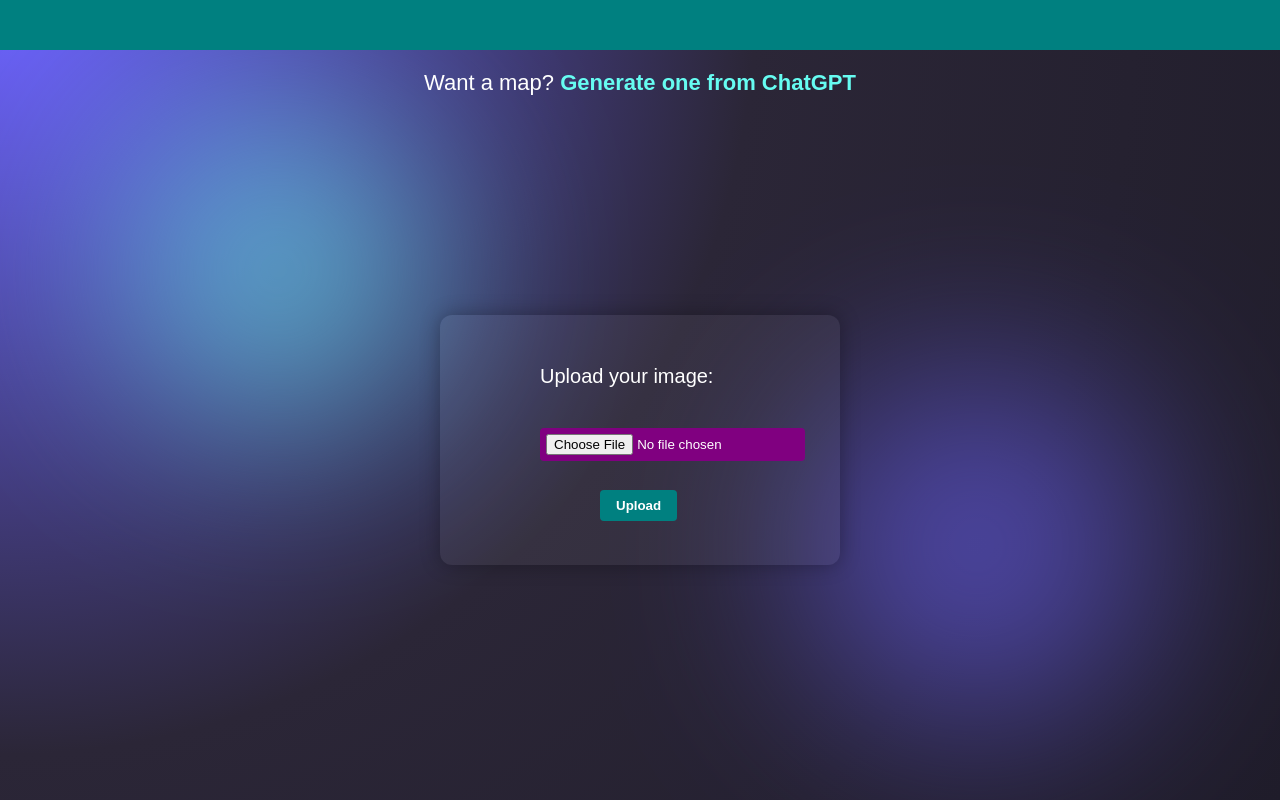
After one commit to AbdulRehman27604/HomeTag, a Flask app: page /upload in a window 1280 px wide. The commit adds this page. Run offline with Flask 3, Linux system fonts and the light colour scheme; a user stored in the database is signed in.

Commit message:
Added more HTML files

```diff
--- a/app.py
+++ b/app.py
@@ -1,4 +1,6 @@
 import os
+import cloudinary
+import cloudinary.uploader
 from flask_sqlalchemy import SQLAlchemy
 from datetime import datetime
 from flask import Flask, render_template, redirect, url_for, request, session
@@ -6,12 +8,18 @@ from flask import Flask, render_template, redirect, url_for, request, session
 
 app = Flask(__name__)
 app.secret_key = "dfsfscasfvsrvsvasavawev"
-#app.config['SQLALCHEMY_DATABASE_URI'] = 'mysql+pymysql://root:Stack2764@localhost/Tracker'
+app.config['SQLALCHEMY_DATABASE_URI'] = 'mysql+pymysql://root:Stack2764@localhost/Tracker'
 #app.config['SQLALCHEMY_DATABASE_URI'] = 'postgresql://hometag_db_user:hChQAQXkhGsuGxCiZgEOjruFYqF7dBGf@dpg-d3i8vrripnbc73dvqqjg-a/hometag_db'
 #app.config['SQLALCHEMY_DATABASE_URI'] = os.environ.get('DATABASE_URL')
-app.config['SQLALCHEMY_DATABASE_URI'] = 'postgresql://hometag_db_user:hChQAQXkhGsuGxCiZgEOjruFYqF7dBGf@dpg-d3i8vrripnbc73dvqqjg-a.oregon-postgres.render.com/hometag_db'
+#app.config['SQLALCHEMY_DATABASE_URI'] = 'postgresql://hometag_db_user:hChQAQXkhGsuGxCiZgEOjruFYqF7dBGf@dpg-d3i8vrripnbc73dvqqjg-a.oregon-postgres.render.com/hometag_db'
 app.config['SQLALCHEMY_TRACK_MODIFICATIONS'] = False
 db = SQLAlchemy(app)
+
+cloudinary.config(
+    cloud_name="dsvzgjv9d",
+    api_key="515266151663176",
+    api_secret="gbqfJ7R9aK4SSh2zTx5dqHT2DXs"
+)
 
 class User(db.Model):
     __tablename__ = 'users'
@@ -35,6 +43,18 @@ class UserItems(db.Model):
     dates = db.Column(db.String(100))
     available = db.Column(db.String(50))
 
+class UserImages(db.Model):
+    __tablename__ = 'userimages'
+
+    id = db.Column(db.Integer, primary_key=True, autoincrement=True)
+    email = db.Column(
+        db.String(100),
+        db.ForeignKey('users.email', ondelete='CASCADE'),
+        nullable=False
+    )
+    image_url = db.Column(db.String(500), nullable=False)
+    uploaded_at = db.Column(db.DateTime, default=db.func.current_timestamp())
+    user = db.relationship('User', backref=db.backref('images', lazy=True, cascade="all, delete-orphan"))
 
 
 @app.route('/', methods=['GET', 'POST'])
@@ -80,54 +100,94 @@ def signup():
 
             db.session.add(new_user)
             db.session.commit()
-            return redirect(url_for('mainpage'))
 
-        return f"<h2>Welcome, {fname} {lname}!</h2><p>Your account has been saved!</p>"
+            session['user'] = new_user.email
+            session.permanent = True
+
+            return redirect(url_for('upload'))
+
+        #return f"<h2>Welcome, {fname} {lname}!</h2><p>Your account has been saved!</p>"
 
     return render_template('signup.html')
 
-from datetime import datetime
+@app.route('/upload', methods=['GET', 'POST'])
+def upload():
+
+    if 'user' not in session:
+        return redirect(url_for('login'))
+
+    if request.method == 'POST':
+        file = request.files.get('file')
+        if file:
+            print("Got file:", file.filename)
+            try:
+                result = cloudinary.uploader.upload(file)
+                print("Uploaded:", result['secure_url'])
+            except Exception as e:
+                print("Cloudinary error:", e)
+                return "Cloudinary failed: " + str(e)
+
+            new_image = UserImages(email=session['user'], image_url=result['secure_url'])
+            db.session.add(new_image)
+            db.session.commit()
+
+            return redirect(url_for('mainpage'))
+        else:
+            print("No file received")
+
+    return render_template('ImageUpload.html')
 
 @app.route('/mainpage', methods=['GET', 'POST'])
 def mainpage():
-    if 'user' in session:
-        user_email = session['user']
+    if 'user' not in session:
+        return redirect(url_for('login'))
 
-        if request.method == 'POST':
-            item_name = request.form['ItemName']
-            location = request.form['Loc']
-            coordinates = request.form['Coordinates']
-            available = request.form['available']
+    user_email = session['user']
 
-            new_item = UserItems(
-                email=user_email,
-                itemname=item_name,
-                location=location,
-                coordinates=coordinates,
-                available=available,
-                dates=datetime.now().strftime("%Y-%m-%d %H:%M:%S")
-            )
+    image_entry = UserImages.query.filter_by(email=user_email).order_by(UserImages.uploaded_at.desc()).first()
+    image_url = image_entry.image_url if image_entry else None
 
-            db.session.add(new_item)
-            db.session.commit()
+    if request.method == 'POST':
+        item_name = request.form['ItemName']
+        location = request.form['Loc']
+        coordinates = request.form['Coordinates']
+        available = request.form['available']
 
-            msg = "✅ Item added successfully!"
+        new_item = UserItems(
+            email=user_email,
+            itemname=item_name,
+            location=location,
+            coordinates=coordinates,
+            available=available,
+            dates=datetime.now().strftime("%Y-%m-%d %H:%M:%S")
+        )
 
-            # after inserting, refresh the list
-            items = UserItems.query.filter_by(email=user_email).all()
-            return render_template('mainpage.html', msg=msg, items=items)
+        db.session.add(new_item)
+        db.session.commit()
 
-        # GET request → just show existing items
+        print(image_url)
+        msg = "✅ Item added successfully!"
+
         items = UserItems.query.filter_by(email=user_email).all()
-        return render_template('mainpage.html', items=items)
+        return render_template('mainpage.html', msg=msg, items=items, image_url=image_url)
 
-    else:
-        return redirect(url_for('login'))
+    # GET request
+    items = UserItems.query.filter_by(email=user_email).all()
+    return render_template('mainpage.html', items=items, image_url=image_url)
+
 
 
 @app.route('/additem')
 def additem():
-    return render_template('additem.html')
+    if 'user' not in session:
+        return redirect(url_for('login'))
+
+    user_email = session['user']
+
+    image_entry = UserImages.query.filter_by(email=user_email).order_by(UserImages.uploaded_at.desc()).first()
+    image_url = image_entry.image_url if image_entry else None
+
+    return render_template('additem.html', image_url=image_url)
 
 @app.route('/logout')
 def logout():
--- /dev/null
+++ b/templates/ImageUpload.html
@@ -0,0 +1,143 @@
+<!doctype html>
+<html lang="en">
+<head>
+  <meta charset="UTF-8">
+  <meta name="viewport" content="width=device-width, initial-scale=1.0">
+  <title>Upload Image</title>
+
+  <style>
+    body {
+      margin: 0;
+      overflow: hidden;
+      min-height: 100vh;
+      background: radial-gradient(circle at top left, #6c63ff, #2B2637, #1f1c29);
+      font-family: 'Poppins', sans-serif;
+      position: relative;
+      color: white;
+    }
+
+    .orb {
+      position: absolute;
+      border-radius: 50%;
+      filter: blur(100px);
+      opacity: 0.6;
+      z-index: 0;
+    }
+
+    .orb.one {
+      width: 300px;
+      height: 300px;
+      background: #66FCF1;
+      top: 15%;
+      left: 10%;
+    }
+
+    .orb.two {
+      width: 350px;
+      height: 350px;
+      background: #6C63FF;
+      bottom: 10%;
+      right: 10%;
+    }
+
+    .top-banner {
+      position: absolute;
+      top: 0;
+      left: 0;
+      width: 100%;
+      height: 50px;
+      background-color: teal;
+      z-index: 1;
+    }
+
+    form {
+      position: absolute;
+      top: 55%;
+      left: 50%;
+      transform: translate(-50%, -50%);
+      z-index: 10;
+      width: 400px;
+      height: 250px;
+      background: rgba(255, 255, 255, 0.05);
+      border-radius: 12px;
+      box-shadow: 0 0 20px rgba(0, 0, 0, 0.3);
+    }
+
+    label {
+      position: absolute;
+      font-family: Arial;
+      font-size: 20px;
+      top: 20%;
+      left: 25%;
+      color: white;
+    }
+
+    input[type="file"] {
+      position: absolute;
+      top: 45%;
+      left: 25%;
+      background: purple;
+      color: white;
+      padding: 6px;
+      border-radius: 4px;
+    }
+
+    button {
+      position: absolute;
+      top: 70%;
+      left: 40%;
+      background: teal;
+      color: white;
+      border: none;
+      padding: 8px 16px;
+      border-radius: 4px;
+      cursor: pointer;
+      font-weight: bold;
+    }
+
+    button:hover {
+      background: #009999;
+    }
+
+
+    .chatgpt-banner {
+      position: absolute;
+      top: 70px;
+      left: 50%;
+      transform: translateX(-50%);
+      font-size: 22px;
+      z-index: 5;
+    }
+
+    .chatgpt-banner a {
+      text-decoration: none;
+      color: #66FCF1;
+      font-weight: 600;
+      transition: all 0.3s ease-in-out;
+    }
+
+    .chatgpt-banner a:hover {
+      color: #ffffff;
+      text-shadow: 0 0 20px #66FCF1, 0 0 30px #66FCF1;
+    }
+  </style>
+</head>
+<body>
+
+  <div class="orb one"></div>
+  <div class="orb two"></div>
+  <div class="top-banner"></div>
+
+  <!-- 🟢 ChatGPT link banner -->
+  <div class="chatgpt-banner">
+    Want a map? <a href="https://chat.openai.com" target="_blank">Generate one from ChatGPT</a>
+  </div>
+
+  <form method="POST" action="{{ url_for('upload') }}" enctype="multipart/form-data">
+    <label for="file">Upload your image:</label>
+    <input type="file" id="file" name="file" accept="image/*" required>
+    <button type="submit">Upload</button>
+  </form>
+
+</body>
+</html>
--- a/templates/additem.html
+++ b/templates/additem.html
@@ -178,7 +178,7 @@
 </form>
 
 
-  <img id="mapImage" src="{{ url_for('static', filename='map.jpg') }}" class="image" alt="Map image">
+  <img id="mapImage" src="{{ image_url }}" class="image" alt="Map image">
 
   <p id="coord-display"></p>
 
--- a/templates/mainpage.html
+++ b/templates/mainpage.html
@@ -211,7 +211,7 @@
 </table>
 
 
-  <img src="{{ url_for('static', filename='map.jpg') }}" class="image">
+  <img src="{{ image_url }}" class="image">
   <div id="dot"></div>
 
   <script>
```
Also changed, not shown: instance/users.db (deleted), templates/mapx.jpg (deleted), users.db (deleted), 2 other files.
